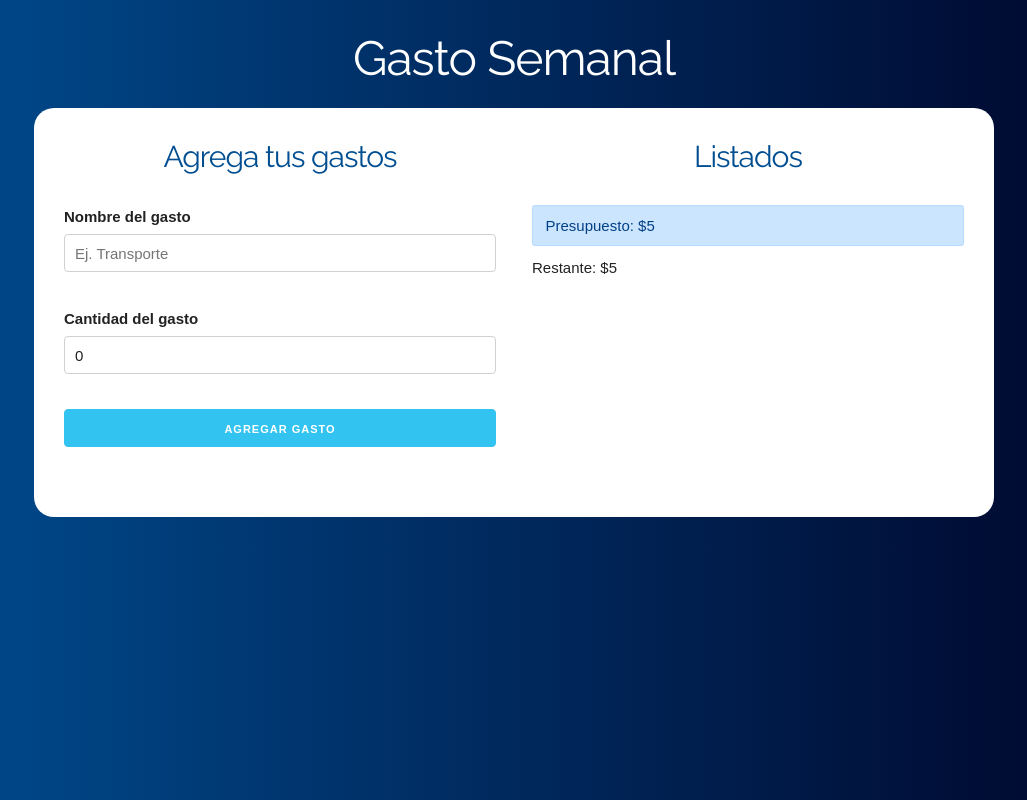
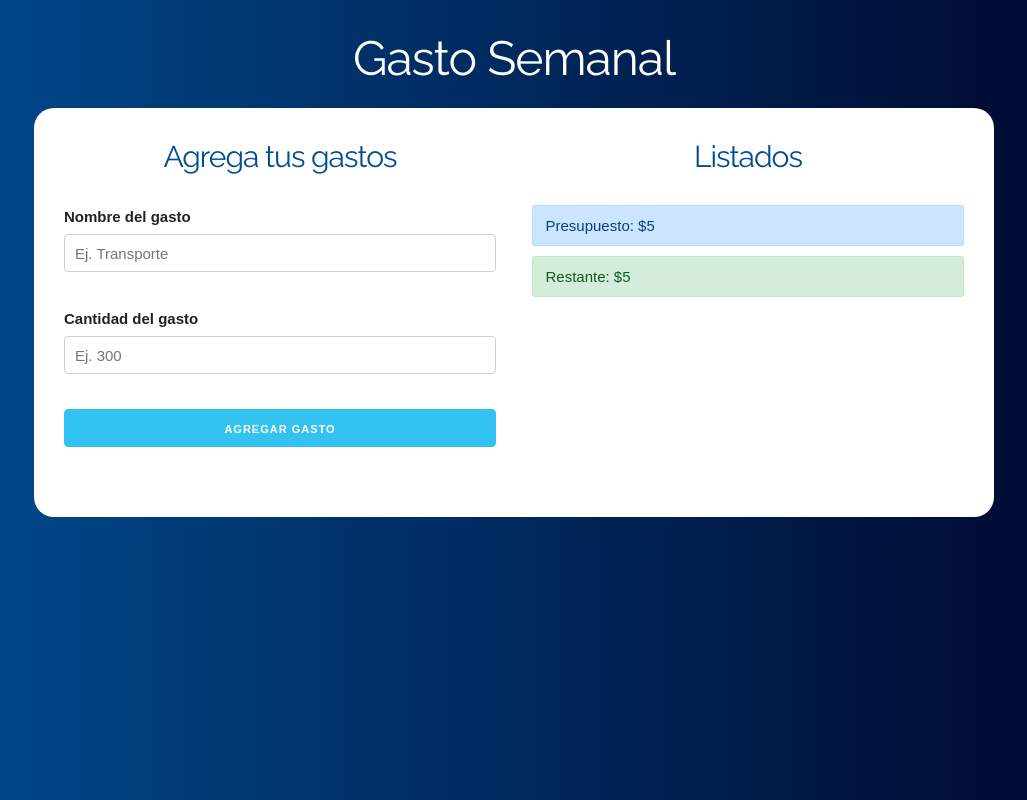
Before and after one commit to rdiazca/presupuestoreact, a React (Create React App) app: page / in a window 1280 px wide. Both pictures are taken after typing "5" into the empty fields and a click on the input "Definir Presupuesto". Shown: the whole page, without its empty margins (126-1153 px from the left). Built offline with nearby package versions, Linux system fonts and the light colour scheme.

Commit message:
Calcular restante

```diff
--- a/src/App.js
+++ b/src/App.js
@@ -17,6 +17,10 @@
     if (crearGasto) {
       const listadoGastos = [...gastos, gasto];
       setGastos(listadoGastos);
+
+      //restar presupuesto
+      const presupuestoRestante = restante - gasto.cantidadGasto;
+      setRestante(presupuestoRestante);
 
       setCrearGasto(false);
     }
--- a/src/components/ControlPresupuesto.js
+++ b/src/components/ControlPresupuesto.js
@@ -1,7 +1,10 @@
+import { revisarPresupuesto } from "../helpers";
 const ControlPresupuesto = ({ presupuesto, restante }) => (
   <>
     <div className="alert alert-primary">Presupuesto: ${presupuesto}</div>
-    <div className="">Restante: ${restante}</div>
+    <div className={revisarPresupuesto(presupuesto, restante)}>
+      Restante: ${restante}
+    </div>
   </>
 );
 
--- a/src/components/Formulario.js
+++ b/src/components/Formulario.js
@@ -7,7 +7,7 @@
 
   //state
   const [nombreGasto, setNombreGasto] = useState("");
-  const [cantidadGasto, setCantidadGasto] = useState(0);
+  const [cantidadGasto, setCantidadGasto] = useState("");
   const [error, setError] = useState(false);
 
   const agregarGasto = (e) => {
--- /dev/null
+++ b/src/helpers.js
@@ -0,0 +1,13 @@
+export const revisarPresupuesto = (presupuesto, restante) => {
+  let clase;
+
+  //Comprobar el 25%
+  if (presupuesto / 4 > restante) {
+    clase = "alert alert-danger";
+  } else if (presupuesto / 2 > restante) {
+    clase = "alert alert-warning";
+  } else {
+    clase = "alert alert-success";
+  }
+  return clase;
+};
```
